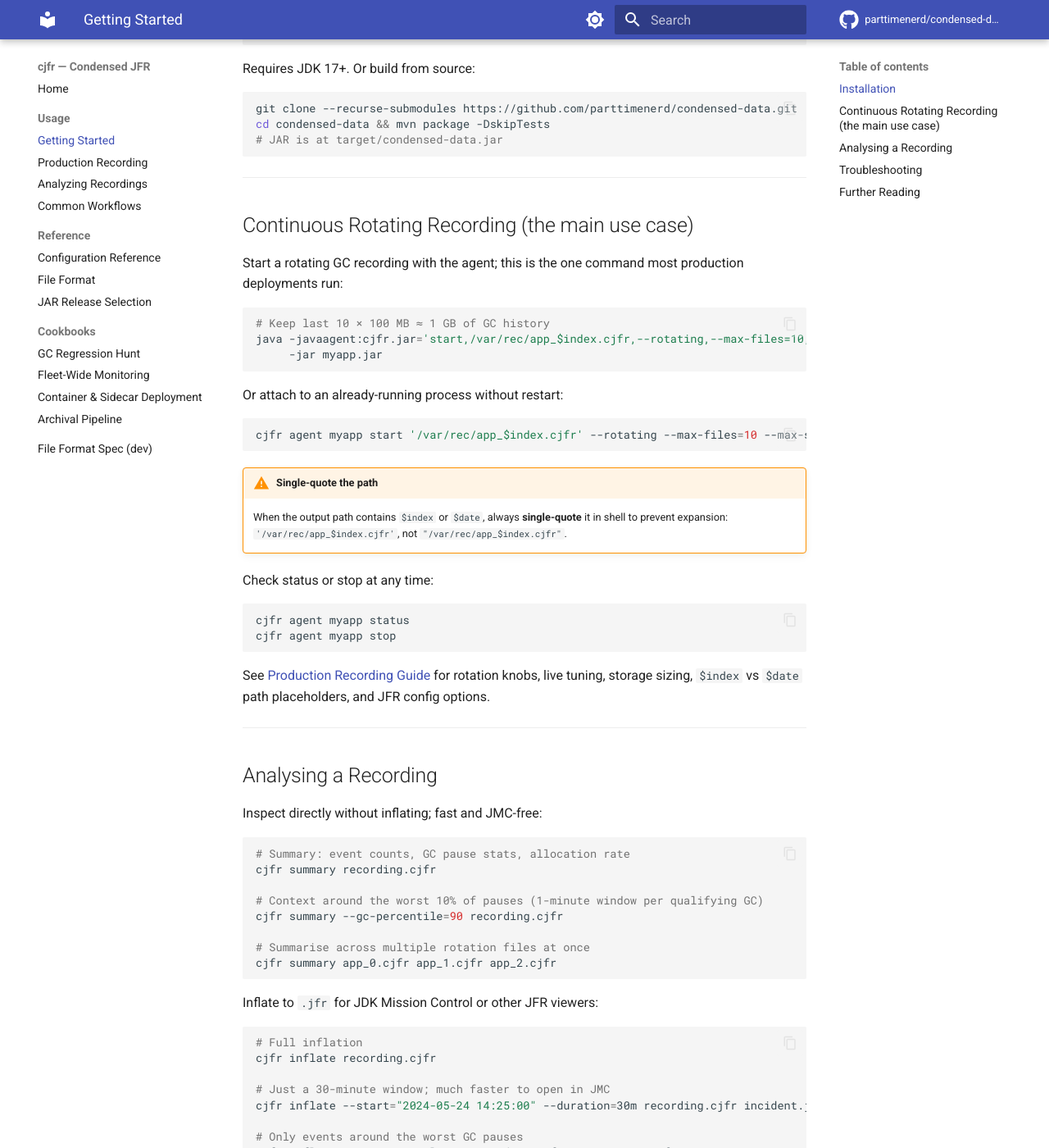
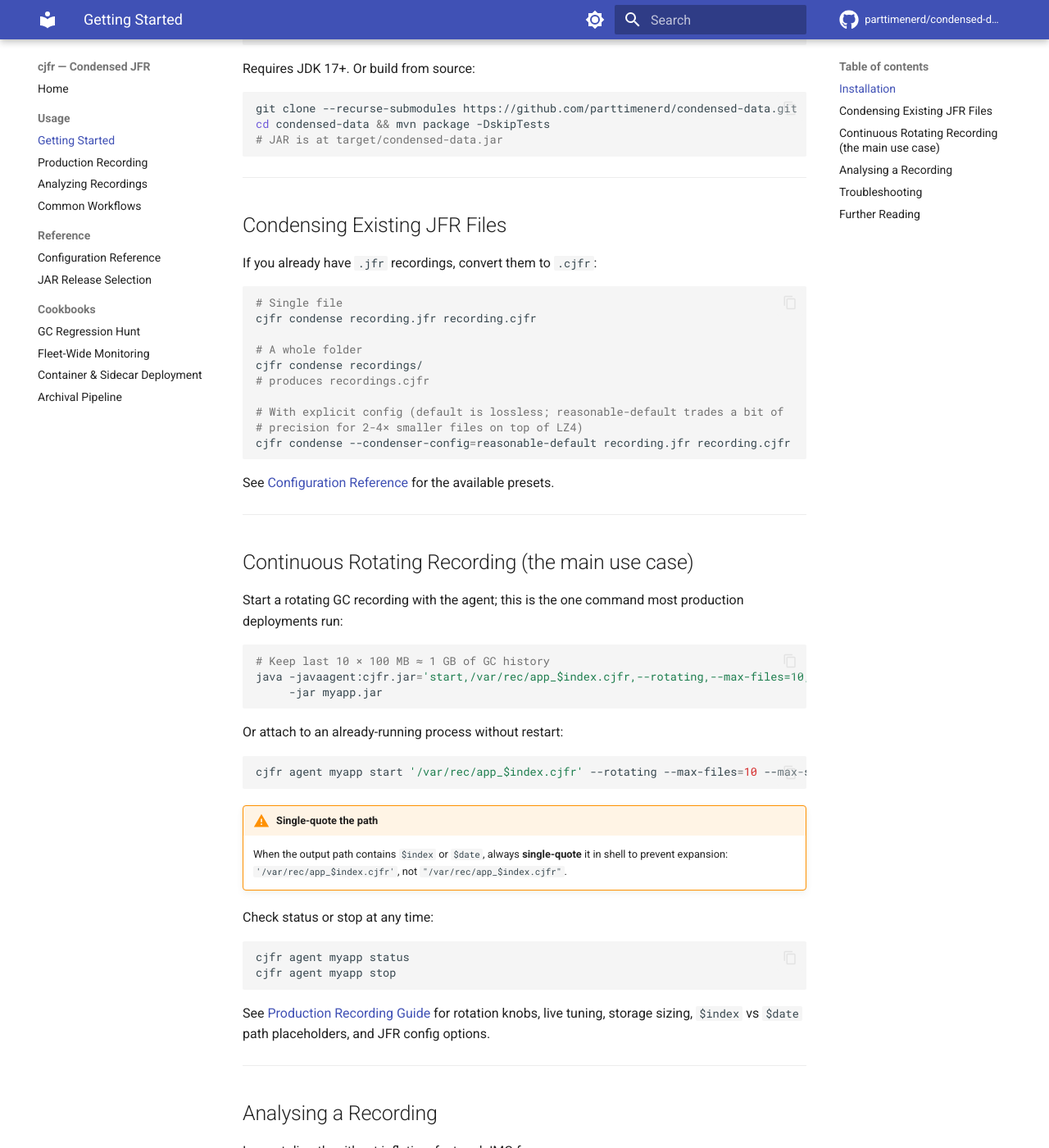
Before and after one commit to parttimenerd/condensed-data, an MkDocs documentation site: the page built from docs/getting-started.md, in a window 1280 px wide and 1400 px high, scrolled down 512 px. Shown: the whole window at 82% size. Built offline with MkDocs 1.6.1 and Material for MkDocs 9.7.7, drawn with Linux system fonts in a browser that asks for light colours; comment, search, counter and statistics services are not loaded; some of the changed text lies outside the part shown.

Commit message:
docs: remove third-party bug hunt section; unfurl format.md; improve getting-started
README: remove Third-party Bug Hunting section (developer-only workflow, not user
docs). Replace the verbose File Format section with a two-liner — the spec doc is
not kept up to date so linking it would mislead readers.

docs/format.md: add prominent "may be out of date" warning at the top.

mkdocs.yml + docs/index.md: remove File Format card and nav entry so it is no
longer surfaced to users.

docs/getting-started.md: add Condensing Existing JFR Files section and a cjfr view
snippet in the Analysing section — previously the page skipped condense and view.

docs/index.md: add quick-navigation sentence before the card grid.

docs/production-recording.md: clarify that condenser config and JFR config are
independent (condenser can only reduce what JFR captured).

````diff
--- a/docs/getting-started.md
+++ b/docs/getting-started.md
@@ -31,6 +31,27 @@
 cd condensed-data && mvn package -DskipTests
 # JAR is at target/condensed-data.jar
 ```
+
+---
+
+## Condensing Existing JFR Files
+
+If you already have `.jfr` recordings, convert them to `.cjfr`:
+
+```shell
+# Single file
+cjfr condense recording.jfr recording.cjfr
+
+# A whole folder
+cjfr condense recordings/
+# produces recordings.cjfr
+
+# With explicit config (default is lossless; reasonable-default trades a bit of
+# precision for 2-4× smaller files on top of LZ4)
+cjfr condense --condenser-config=reasonable-default recording.jfr recording.cjfr
+```
+
+See [Configuration Reference](configurations.md) for the available presets.
 
 ---
 
@@ -82,6 +103,20 @@
 
 # Summarise across multiple rotation files at once
 cjfr summary app_0.cjfr app_1.cjfr app_2.cjfr
+```
+
+View named views or individual event types as a table — a drop-in for `jfr view`:
+
+```shell
+# Named views from the running JDK's view.ini
+cjfr view gc-pauses recording.cjfr
+cjfr view hot-methods recording.cjfr
+
+# Single event type (all GC events)
+cjfr view jdk.GarbageCollection recording.cjfr
+
+# As JSON for scripting
+cjfr view --json jdk.GarbageCollection recording.cjfr | jq '.[] | {cause, pause: .longestPause}'
 ```
 
 Inflate to `.jfr` for JDK Mission Control or other JFR viewers:
--- a/mkdocs.yml
+++ b/mkdocs.yml
@@ -98,11 +98,9 @@
       - Common Workflows: workflows.md
   - Reference:
       - Configuration Reference: configurations.md
-      - File Format: format.md
       - JAR Release Selection: jar-releases.md
   - Cookbooks:
       - GC Regression Hunt: cookbook-gc-regression.md
       - Fleet-Wide Monitoring: cookbook-fleet-monitoring.md
       - Container & Sidecar Deployment: cookbook-container.md
       - Archival Pipeline: cookbook-archival.md
-  - File Format Spec (dev): https://github.com/parttimenerd/condensed-data/blob/main/doc/FORMAT.md
````
Also changed, not shown: README.md (+3 -29 lines), docs/format.md (+4 -0 lines), docs/index.md (+2 -4 lines), docs/production-recording.md (+2 -1 lines).
